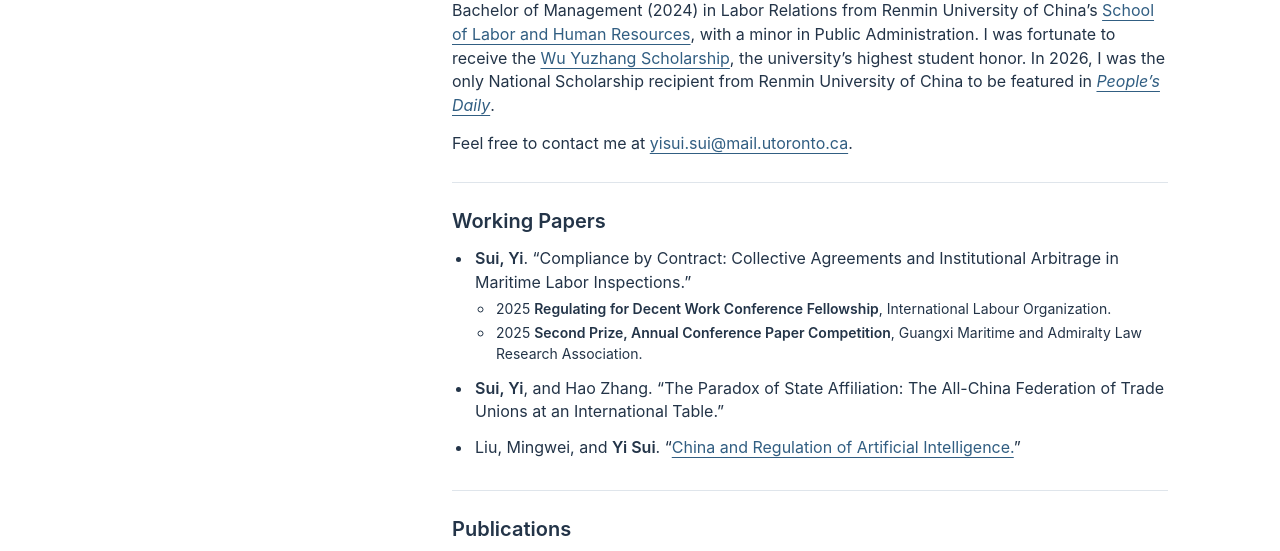
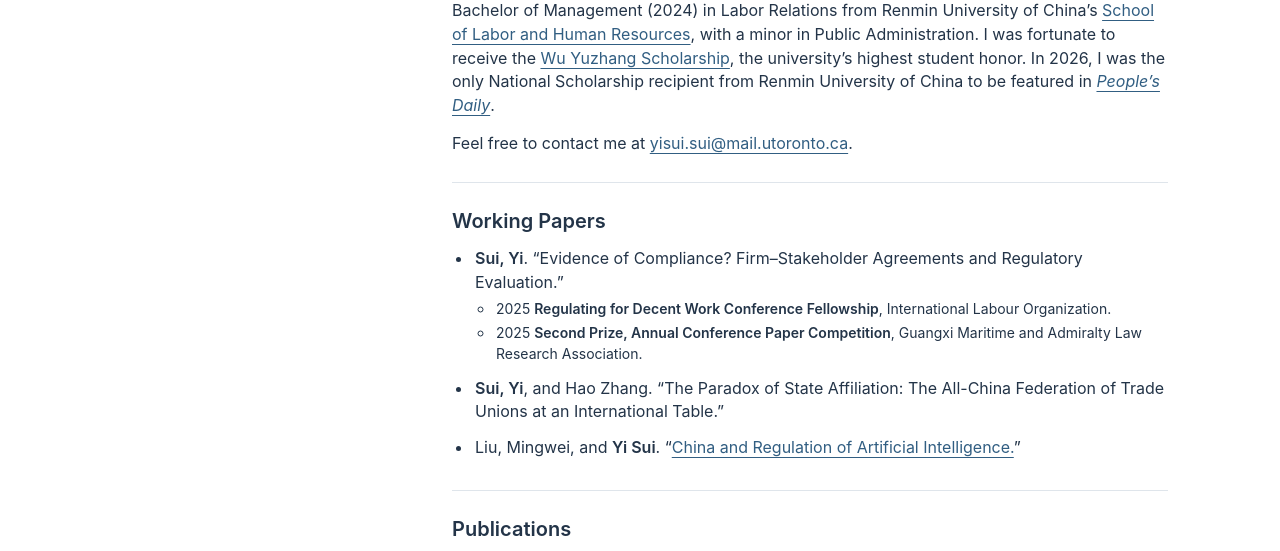
Before and after one commit to yi-sui/yi-sui.github.io, a plain HTML site: page index.html in a window 1280 px wide. Shown: the part 536-1087 px from the top of the page. Drawn offline with Linux system fonts and the light colour scheme.

Commit message:
Update the title of the first working paper

```diff
--- a/index.html
+++ b/index.html
@@ -79,7 +79,7 @@
 
 <div class="pub-entry">
 <ul>
-<li><strong>Sui, Yi</strong>. “Compliance by Contract: Collective Agreements and Institutional Arbitrage in Maritime Labor Inspections.”</li>
+<li><strong>Sui, Yi</strong>. “Evidence of Compliance? Firm–Stakeholder Agreements and Regulatory Evaluation.”</li>
 </ul>
 <div class="pub-awards">
 <ul>
```
